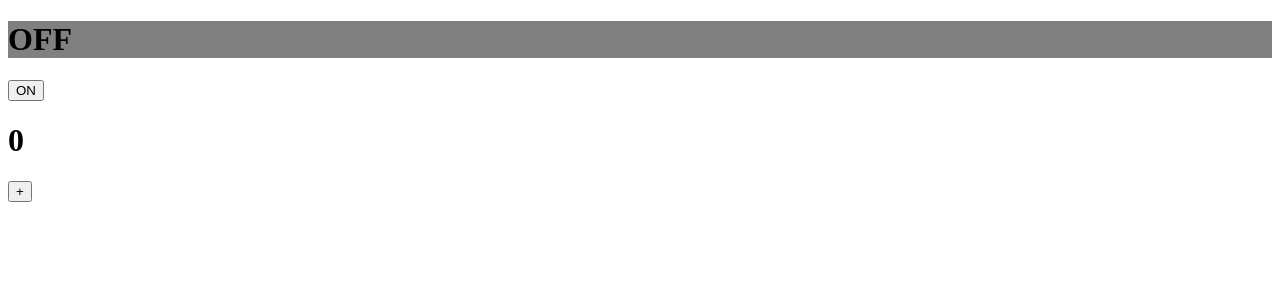
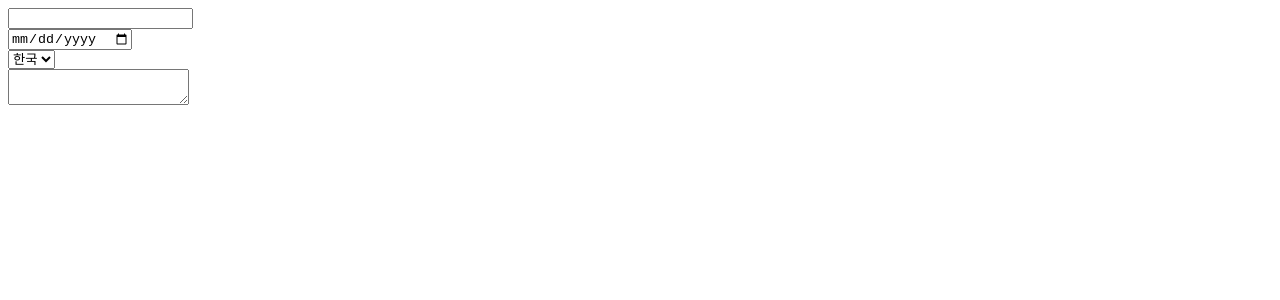
Before and after one commit to hgene2452/React_Study, a React (Vite) app in the folder section05/: page / in a window 1280 px wide. Shown: the top 300 px of the page. Built offline with nearby package versions, Linux system fonts and the light colour scheme.

Commit message:
✨ state exercise

```diff
--- a/section05/src/App.jsx
+++ b/section05/src/App.jsx
@@ -1,13 +1,11 @@
 import "./App.css";
-import Bulb from "./components/Bulb";
-import Counter from "./components/Counter";
+import Register from "./components/Register";
 
 // 불필요한 리렌더를 막기 위해 서로 상관없는 컴포넌트는 철저히 분리해야한다
 function App() {
   return (
     <>
-      <Bulb />
-      <Counter />
+      <Register />
     </>
   );
 }
--- /dev/null
+++ b/section05/src/components/Register.jsx
@@ -0,0 +1,50 @@
+import { useState } from "react";
+
+// 간단한 회원가입 폼
+// 1. 이름
+// 2. 생년월일
+// 3. 국적
+// 4. 자기소개
+
+const Register = () => {
+  const [input, setInput] = useState({
+    name: "",
+    birth: "",
+    country: "",
+    bio: "",
+  });
+
+  const onChange = (e) => {
+    setInput({
+      ...input, // 객체의 다른 기존의 값(birth, country, bio)들을 유지시키기 위한 코드
+      [e.target.name]: e.target.value,
+    });
+  };
+
+  return (
+    <div>
+      <div>
+        <input value={input.name} onChange={onChange} name="name" />
+        {input.name}
+      </div>
+      <div>
+        <input value={input.birth} onChange={onChange} type="date" name="birth" />
+        {input.birth}
+      </div>
+      <div>
+        <select value={input.country} onChange={onChange} name="country">
+          <option value="kr">한국</option>
+          <option>미국</option>
+          <option>영국</option>
+        </select>
+        {input.country}
+      </div>
+      <div>
+        <textarea value={input.bio} onChange={onChange} name="bio" />
+      </div>
+      {input.bio}
+    </div>
+  );
+};
+
+export default Register;
```
